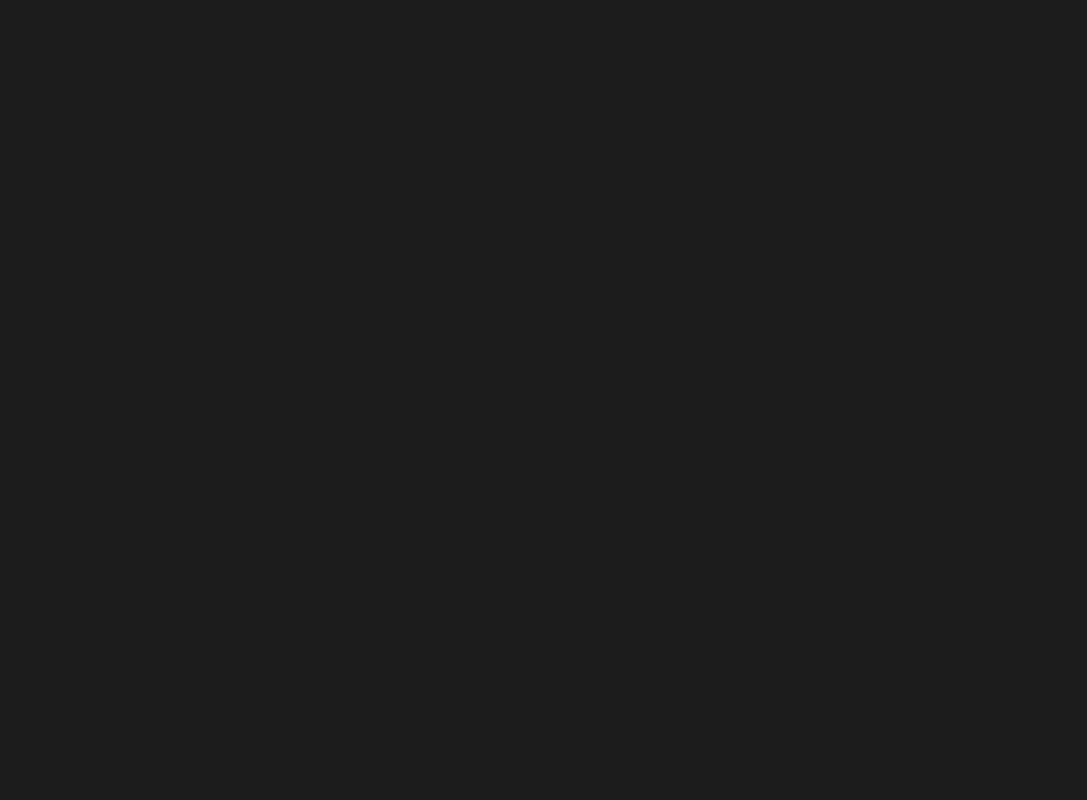
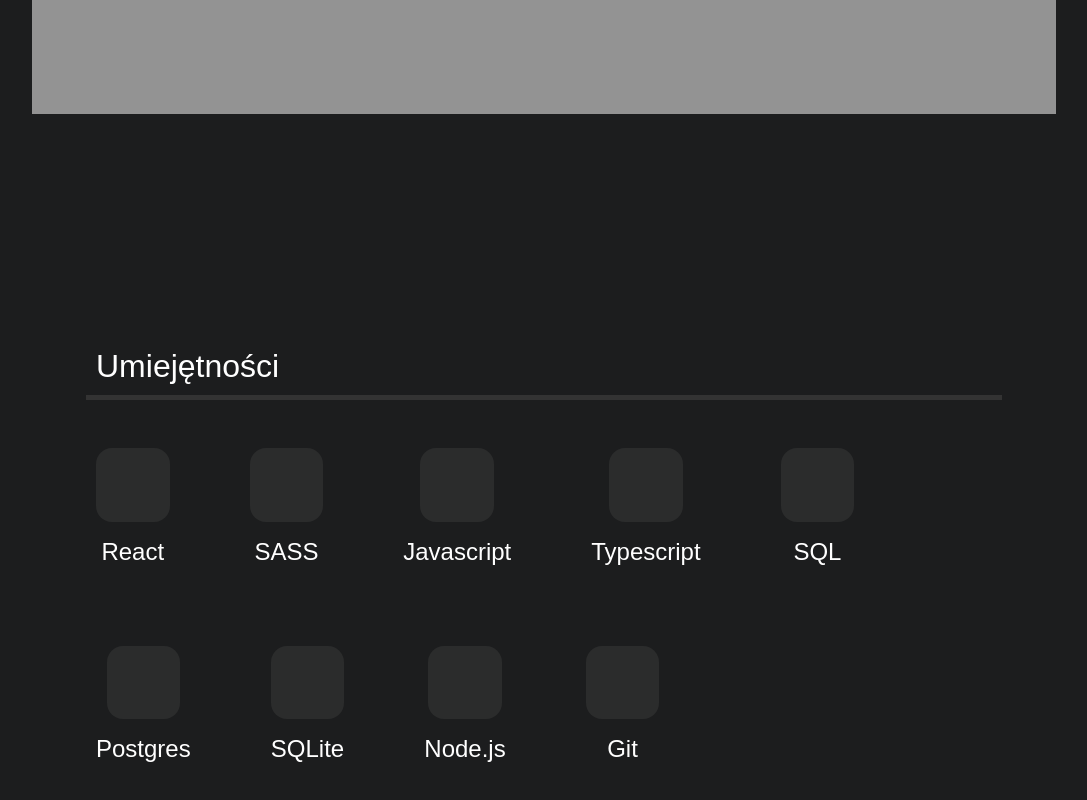
Before and after one commit to Oliwier-P/Worekit.github.io, a React (Vite) app: page / in a window 1280 px wide. Shown: the part 1630-2430 px from the top of the page, without its empty margins (96-1183 px from the left). Before the commit the page ends 800 px from the top, so only its background shows below. Built offline with nearby package versions, Linux system fonts and the light colour scheme.

Commit message:
skills list

```diff
--- a/package.json
+++ b/package.json
@@ -10,6 +10,7 @@
     "preview": "vite preview"
   },
   "dependencies": {
+    "prop-types": "^15.8.1",
     "react": "^18.3.1",
     "react-dom": "^18.3.1",
     "sass": "^1.97.3"
--- a/src/App.jsx
+++ b/src/App.jsx
@@ -1,6 +1,9 @@
 import "./App.scss";
 import { Navbar } from "./components/Navbar/Navbar.jsx";
 import { Home } from "./components/Home/Home.jsx";
+import { Projects } from "./components/Projects/Projects.jsx";
+import { Skills } from "./components/Skills/Skills.jsx";
+import { Contact } from "./components/Contact/Contact.jsx";
 
 export default function App() {
 
@@ -9,6 +12,9 @@ export default function App() {
       <div className="app-container">
           <Navbar />
           <Home />
+          <Projects />
+          <Skills />
+          <Contact />
       </div>
     </>
   );
--- a/src/App.scss
+++ b/src/App.scss
@@ -1,13 +1,15 @@
 body {
     margin: 0;
     background-color: #1C1D1E;
+    overflow-x: hidden;
+    padding-bottom: 5rem;
 }
 
 .app-container {
     width: 100vw;
-    height: 100vh;
 
     display: flex;
     flex-direction: column;
     align-items: center;
+
 }
--- /dev/null
+++ b/src/components/Contact/Contact.jsx
@@ -0,0 +1,5 @@
+import "./Contact.scss"
+
+export const Contact = () => {
+    return <div className="contact"></div>
+}
--- /dev/null
+++ b/src/components/Projects/Projects.jsx
@@ -0,0 +1,7 @@
+import "./Projects.scss"
+
+export const Projects = () => {
+    return <div className="projects">
+
+    </div>
+}
--- /dev/null
+++ b/src/components/Projects/Projects.scss
@@ -0,0 +1,5 @@
+.projects {
+  width: 80%;
+  height: 1000px;
+  background-color: #939393;
+}
--- /dev/null
+++ b/src/components/Skills/Skills.jsx
@@ -0,0 +1,24 @@
+import "./Skills.scss"
+import {SkillsItem} from "./SkillsItem.jsx";
+
+const skillsArray = [
+    { name: "React" },
+    { name: "SASS" },
+    { name: "Javascript" },
+    { name: "Typescript" },
+    { name: "SQL" },
+    { name: "Postgres" },
+    { name: "SQLite" },
+    { name: "Node.js" },
+    { name: "Git" },
+]
+
+export const Skills = () => {
+    return <div className="skills">
+        <div className="skills__header">Umiejętności</div>
+
+        <div className="skills-list">
+            {skillsArray.map((skill, index) => <SkillsItem key={index} name={skill.name} />)}
+        </div>
+    </div>
+}
--- /dev/null
+++ b/src/components/Skills/Skills.scss
@@ -0,0 +1,31 @@
+.skills {
+  width: 100%;
+  margin-top: 12rem;
+  font-family: "Poppins", sans-serif;
+  display: flex;
+  flex-direction: column;
+  align-items: center;
+  gap: 1rem;
+
+  &__header {
+    width: 70%;
+    margin: 2rem;
+    font-size: 2rem;
+    color: white;
+    border-bottom: 5px solid #333333;
+    padding: 10px;
+  }
+
+  &-list {
+    width: 70%;
+    display: flex;
+    flex-wrap: wrap;
+    gap: 5rem;
+
+    @media (max-width: 700px) {
+      width: 90%;
+      gap: 3rem;
+      justify-content: center;
+    }
+  }
+}
--- /dev/null
+++ b/src/components/Skills/SkillsItem.jsx
@@ -0,0 +1,13 @@
+import "./SkillsItem.scss"
+import PropTypes from "prop-types";
+
+export const SkillsItem = ({ name }) => {
+    return <div className="skills-list__item">
+        <div className="logo"></div>
+        <div className="name">{name}</div>
+    </div>
+}
+
+SkillsItem.propTypes = {
+    name: PropTypes.string.isRequired,
+};
--- /dev/null
+++ b/src/components/Skills/SkillsItem.scss
@@ -0,0 +1,18 @@
+.skills-list__item {
+  display: flex;
+  flex-direction: column;
+  align-items: center;
+  gap: 1rem;
+
+  .logo {
+    width: clamp(4rem, 3rem + 2vw, 6rem);
+    height: clamp(4rem, 3rem + 2vw, 6rem);
+    border-radius: 1rem;
+    background-color: #2B2C2C;
+  }
+
+  .name {
+    color: white;
+    font-size: clamp(1rem, 2vw, 1.5rem);
+  }
+}
```
Also changed, not shown: src/components/Contact/Contact.scss (added), 1 other file (tests, documents, lock files or other folders).
